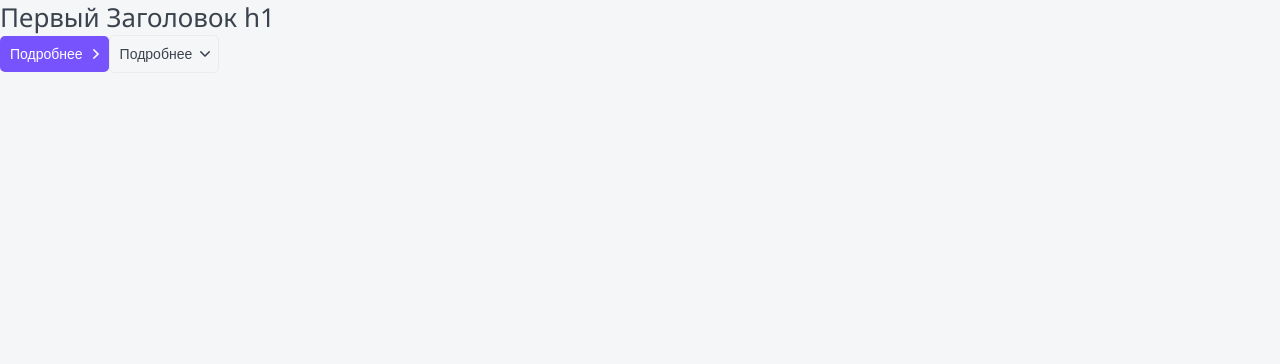
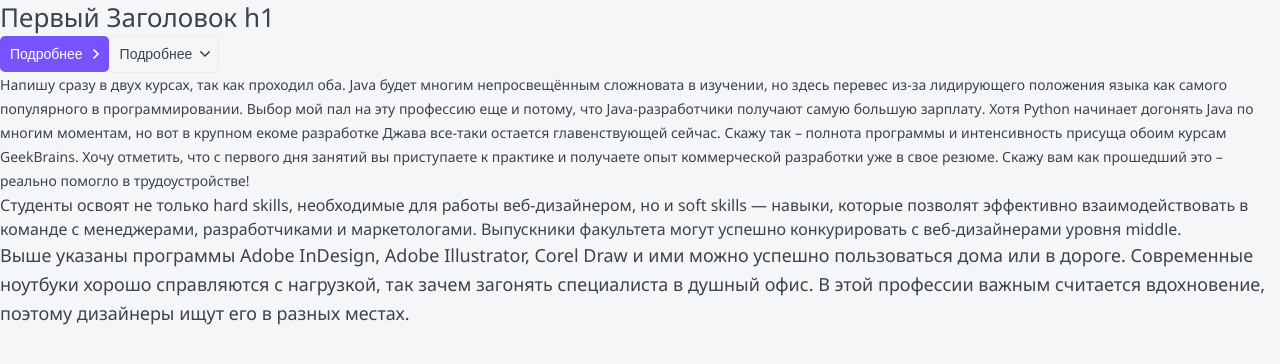
Before and after one commit to MaxMedia87/project-next-js, a Next.js app: page / in a window 1280 px wide. Shown: the top 364 px of the page. Built offline with nearby package versions, Linux system fonts and the light colour scheme.

Commit message:
Реализован компонент для добавления параграфов

```diff
--- /dev/null
+++ b/components/Ptag/Ptag.module.css
@@ -0,0 +1,17 @@
+.small p {
+	font-size: 14px;
+	font-weight: 400;
+	line-height: 24px;
+}
+
+.medium p {
+	font-size: 16px;
+	font-weight: 400;
+	line-height: 24px;
+}
+
+.large p {
+	font-size: 18px;
+	font-weight: 400;
+	line-height: 29px;
+}
--- /dev/null
+++ b/components/Ptag/Ptag.props.ts
@@ -0,0 +1,6 @@
+import { DetailedHTMLProps, HTMLAttributes, ReactNode } from 'react';
+
+export interface PtagProps extends DetailedHTMLProps<HTMLAttributes<HTMLParagraphElement>, HTMLParagraphElement> {
+	size?: 'small' | 'medium' | 'large';
+	children: ReactNode;
+}
--- /dev/null
+++ b/components/Ptag/Ptag.tsx
@@ -0,0 +1,18 @@
+import { PtagProps } from './Ptag.props';
+import styles from './Ptag.module.css';
+import cn from 'classnames';
+
+export const Ptag = ({ size = 'medium', children, className, ...props }: PtagProps): JSX.Element => {
+	return (
+		<div
+			className={cn(styles.p, className, {
+				[styles.small]: size === 'small',
+				[styles.medium]: size === 'medium',
+				[styles.large]: size === 'large',
+			})}
+			{...props}
+		>
+			<p>{children}</p>
+		</div>
+	);
+};
--- a/components/index.ts
+++ b/components/index.ts
@@ -1,2 +1,3 @@
 export * from './Htag/Htag';
+export * from './Ptag/Ptag';
 export * from './Button/Button';
--- a/pages/index.tsx
+++ b/pages/index.tsx
@@ -1,5 +1,6 @@
 import { Htag } from '@/components';
 import { Button } from '@/components';
+import { Ptag } from '@/components';
 
 export default function Home() {
   return (
@@ -7,6 +8,9 @@ export default function Home() {
       <Htag tag='h1'>Первый Заголовок h1</Htag>
       <Button view='primary' className='MyCustom' arrow='right'>Подробнее</Button>
       <Button view='ghost' arrow='down'>Подробнее</Button>
+      <Ptag size='small'>Напишу сразу в двух курсах, так как проходил оба. Java будет многим непросвещённым сложновата в изучении, но здесь перевес из-за лидирующего положения языка как самого популярного в программировании. Выбор мой пал на эту профессию еще и потому, что Java-разработчики получают самую большую зарплату. Хотя Python начинает догонять Java по многим моментам, но вот в крупном екоме разработке Джава все-таки остается главенствующей сейчас. Скажу так – полнота программы и интенсивность присуща обоим курсам GeekBrains. Хочу отметить, что с первого дня занятий вы приступаете к практике и получаете опыт коммерческой разработки уже в свое резюме. Скажу вам как прошедший это – реально помогло в трудоустройстве!</Ptag>
+      <Ptag>Студенты освоят не только hard skills, необходимые для работы веб-дизайнером, но и soft skills — навыки, которые позволят эффективно взаимодействовать в команде с менеджерами, разработчиками и маркетологами. Выпускники факультета могут успешно конкурировать с веб-дизайнерами уровня middle.</Ptag>
+      <Ptag size='large'>Выше указаны программы Adobe InDesign, Adobe Illustrator, Corel Draw и ими можно успешно пользоваться дома или в дороге. Современные ноутбуки хорошо справляются с нагрузкой, так зачем загонять специалиста в душный офис. В этой профессии важным считается вдохновение, поэтому дизайнеры ищут его в разных местах.</Ptag>
     </>
   );
 }
```
